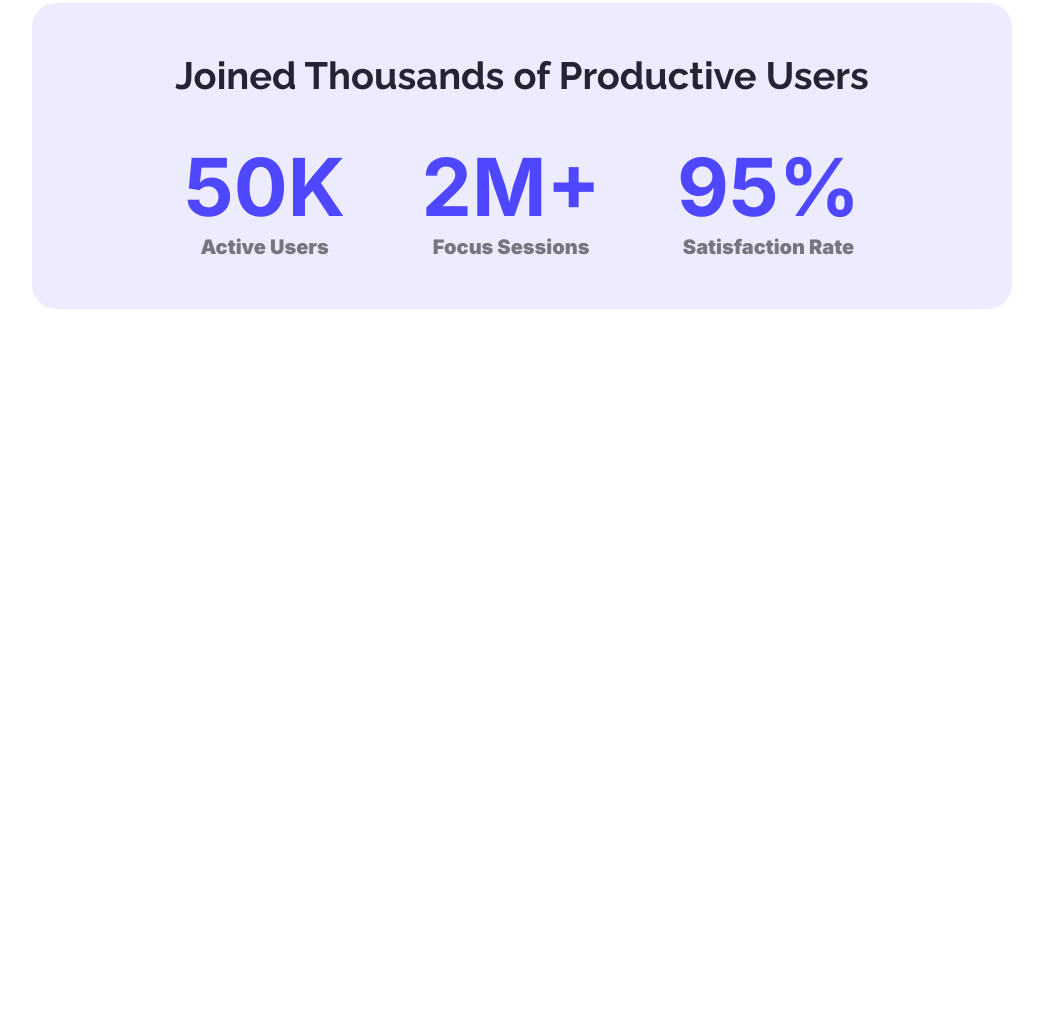
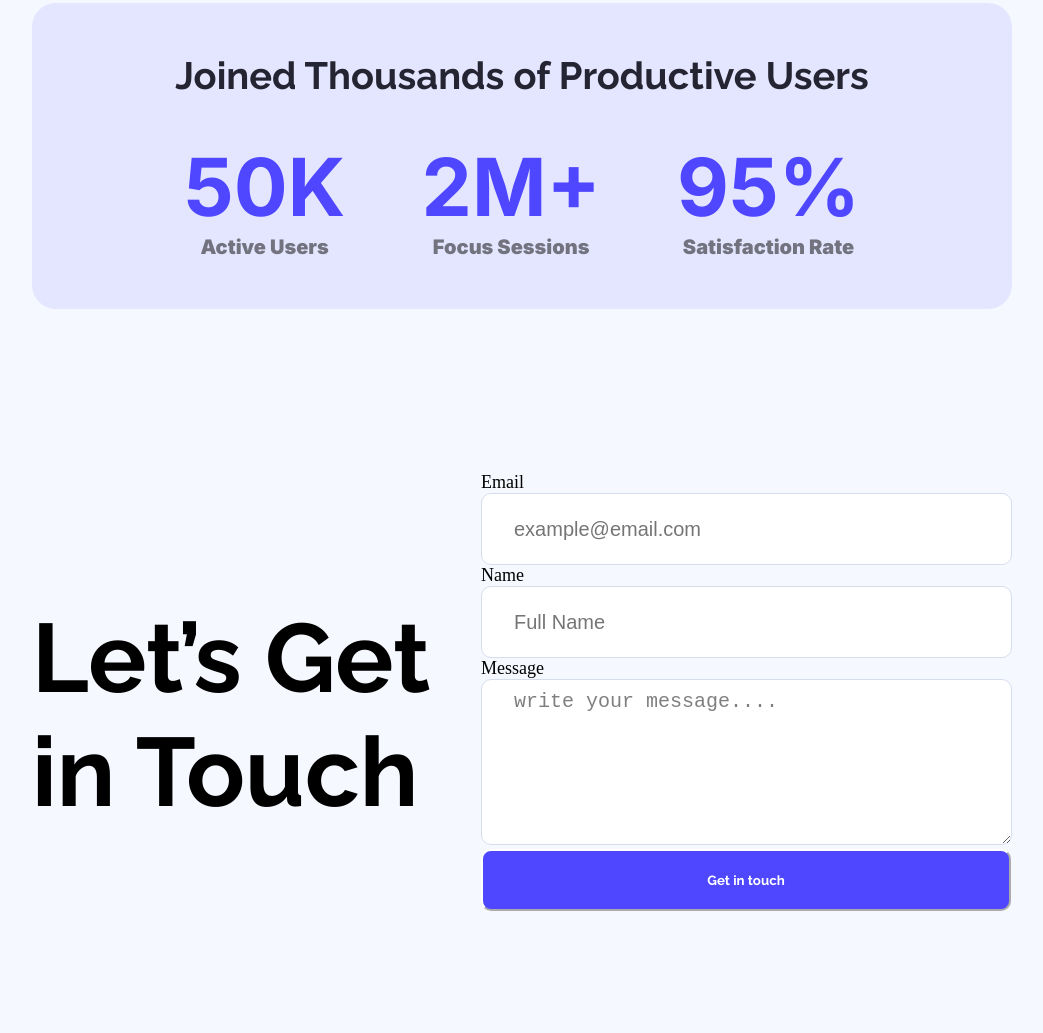
Before and after one commit to ashrafulislam65/B12A01-landing-lunchpad, a plain HTML site: page index.html in a window 1280 px wide. Shown: the part 1252-2285 px from the top of the page, without its empty margins (118-1161 px from the left). Before the commit the page ends 1561 px from the top, so only its background shows below. Drawn offline with Linux system fonts and the light colour scheme.

Commit message:
Get in Touch section added

```diff
--- a/index.html
+++ b/index.html
@@ -36,16 +36,17 @@
     </header>
     <main>
         <!-- Action section -->
-         <section class="action-section-container">
+        <section class="action-section-container">
             <div class="raleway-font">
                 <h3>See It in Action</h3>
                 <p>Explore the live preview and imagine your brand in this bold new look.</p>
                 <button>Launch Live Preview</button>
             </div>
             <img src="Assets/wc-mini.png" alt="">
-         </section>
-         <!-- Productive User section -->
-          <section class="productive-user-container">
+        </section>
+        <!-- Productive User section -->
+        <section class="productive-user">
+            <div class="productive-user-container">
                 <h3 class="p-user-title raleway-font">Joined Thousands of Productive Users</h3>
                 <div class="productive-user-container-div inter-font">
                     <div>
@@ -61,7 +62,27 @@
                         <p>Satisfaction Rate</p>
                     </div>
                 </div>
-          </section>
+            </div>
+        </section>
+        <!-- Get in touch section -->
+        <section class="get-touch-container">
+            <h1 class="raleway-font ">Let’s Get in Touch</h1>
+            <form action="">
+                <label for="">Email</label>
+                <br>
+                <input type="email" placeholder="example@email.com" name="" id="">
+                <br>
+                <label for="">Name</label>
+                <br>
+                <input type="text" placeholder="Full Name" name="" id="">
+                <br>
+                <label for="">Message</label>
+                <br>
+                <textarea name="" id="">write your message....</textarea>
+                <br>
+                <button class="raleway-font ">Get in touch</button>
+            </form>
+        </section>
 
     </main>
     <footer></footer>
--- a/styles/index.css
+++ b/styles/index.css
@@ -79,6 +79,8 @@
     padding-right: 150px;
     justify-content: space-between;
     padding-top: 116px;
+    background-color: rgb(245, 248, 255);
+    padding-bottom: 116px;
 
 }
 
@@ -111,15 +113,21 @@
 }
 
 /* productive user section */
+.productive-user{
+     background-color: rgb(245, 248, 255);
+
+
+}
 .productive-user-container {
     text-align: center;
     margin-left: 150px;
     margin-right: 150px;
-    margin-top: 116px;
+
     background-color: rgba(78, 71, 255, 0.1);
     padding-top: 50px;
     padding-bottom: 50px;
     border-radius: 24px;
+
 
 }
 .p-user-title{
@@ -146,3 +154,54 @@
     font-size: 20px;
 
 }
+/* Get in Touch section */
+.get-touch-container{
+    display: flex;
+    background-color: rgb(245, 248, 255);
+    justify-content: space-between;
+     padding-left: 150px;
+    padding-right: 150px;
+    padding-top: 92.23px;
+}
+.get-touch-container h1{
+    padding-top: 200px;
+    padding-bottom: 200px;
+    width: 528px;
+    height: 232px;
+    font-size: 97px;
+
+}
+.get-touch-container form{
+    padding-top: 71px;
+}
+.get-touch-container form label{
+    font-size: 18px;
+    margin-bottom: 10px;
+}
+.get-touch-container form input{
+    width: 497px;
+    height: 70px;
+    border-radius: 10px;
+    border: 1px solid rgb(214, 221, 237);
+    font-size: 20px;
+    padding-left: 32px;
+}
+.get-touch-container form textarea{
+    width: 497px;
+    height: 135px;
+    border-radius: 10px;
+    border: 1px solid rgb(214, 221, 237);
+    font-size: 20px;
+    padding-left: 32px;
+    color: rgba(0, 0, 0, 0.5);
+    padding-bottom: 19px;
+    padding-top: 10px;
+}
+.get-touch-container form button{
+    width: 530px;
+    height: 62px;
+    border-radius: 10px;
+    background-color: rgb(78, 71, 255);
+    border-color: white;
+    color: rgb(255, 255, 255);
+}
```
